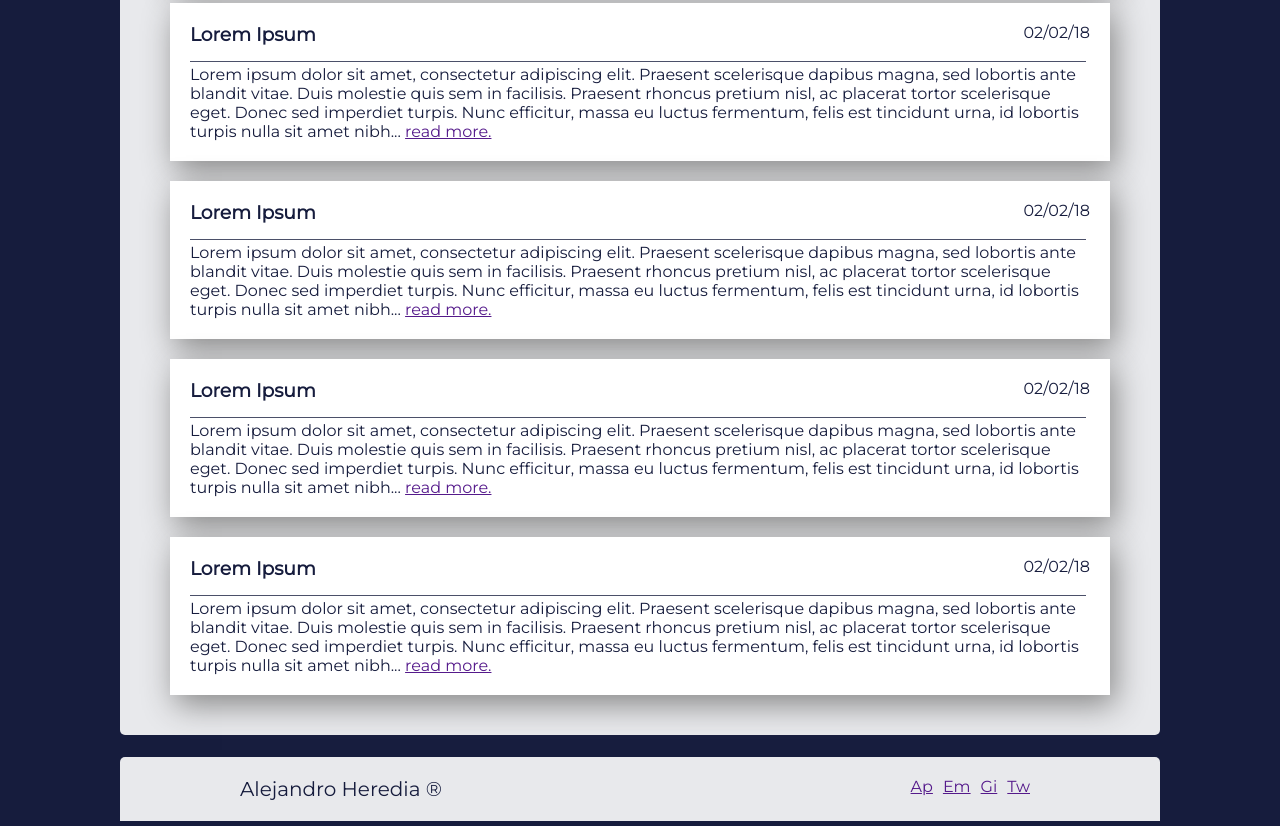
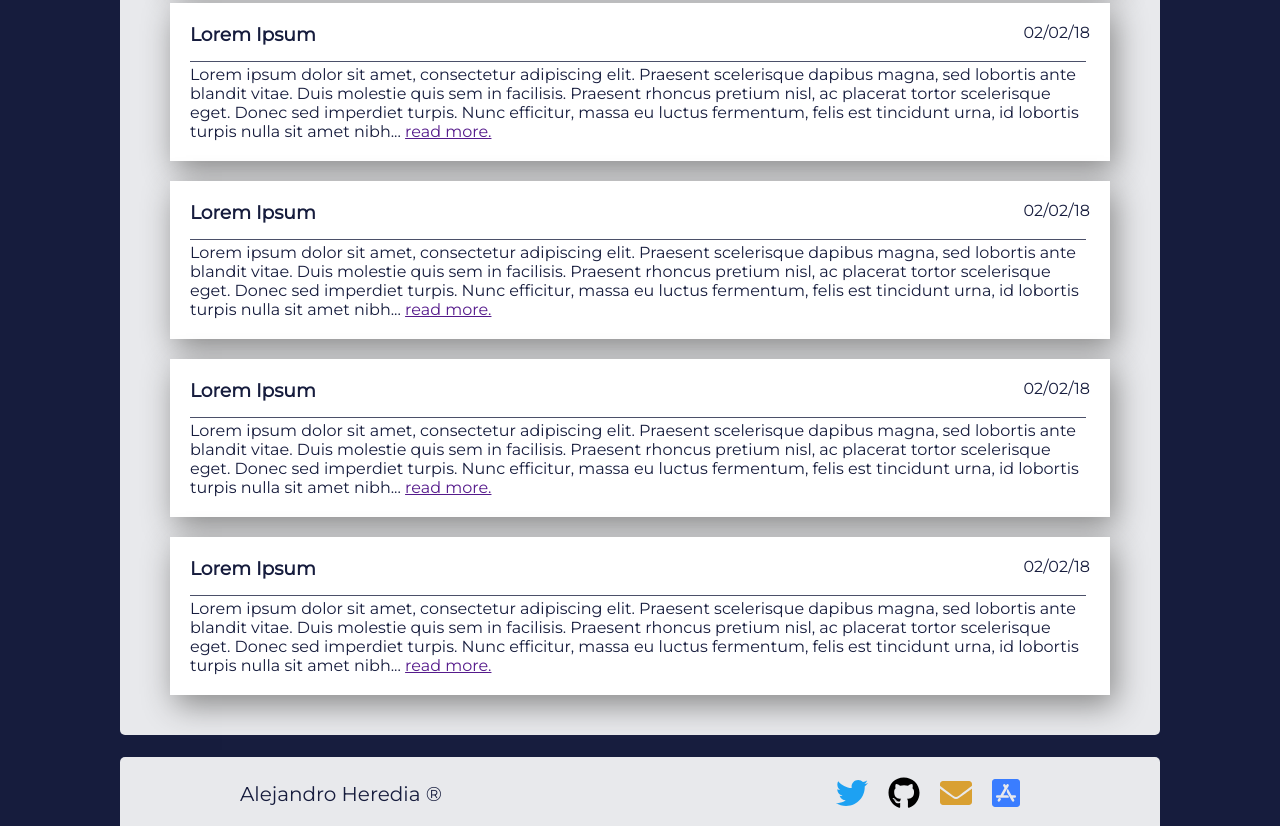
Before and after one commit to Heredroky/static-personal-blog, a plain HTML site: page index.html in a window 1280 px wide. Shown: the part 304-1130 px from the top of the page. Drawn offline with Linux system fonts and the light colour scheme.

Commit message:
footer finished with font-awesome

```diff
--- a/index.html
+++ b/index.html
@@ -75,13 +75,16 @@
 			<p id="footer-name">Alejandro Heredia ®</p>
 			<div id="social-media-links">
 				<ul>
-					<li><a href="">Tw</a></li>
-					<li><a href="">Gi</a></li>
-					<li><a href="">Em</a></li>
-					<li><a href="">Ap</a></li>
+					<li><a href="" style="color:#3A7DFF;"><i class="fab fa-app-store-ios fa-2x"></i></a></li>
+					<li><a href="" style="color:#D9A032;"><i class="fas fa-envelope fa-2x"></i></a></li>
+					<li><a href="" style="color:black;"><i class="fab fa-github fa-2x"></i></a></li>
+					<li><a href="" style="color:#1DA1F2;"><i class="fab fa-twitter fa-2x"></i></a></li>
 				</ul>
 			</div>
 		</div>
 	</footer>
+
+
+	<script defer src="https://use.fontawesome.com/releases/v5.0.6/js/all.js"></script>
 </body>
 </html>
--- a/styles/styles.css
+++ b/styles/styles.css
@@ -109,11 +109,12 @@ footer{
 	display: inline-block;
 	font-size: 20px;
 	margin-left: 10%;
+	margin-top: 5px;
 }
 
 #social-media-links ul li{
 	float: right;
-	margin-right: 10px;
+	margin-right: 20px;
 }
 
 #social-media-links{
```
